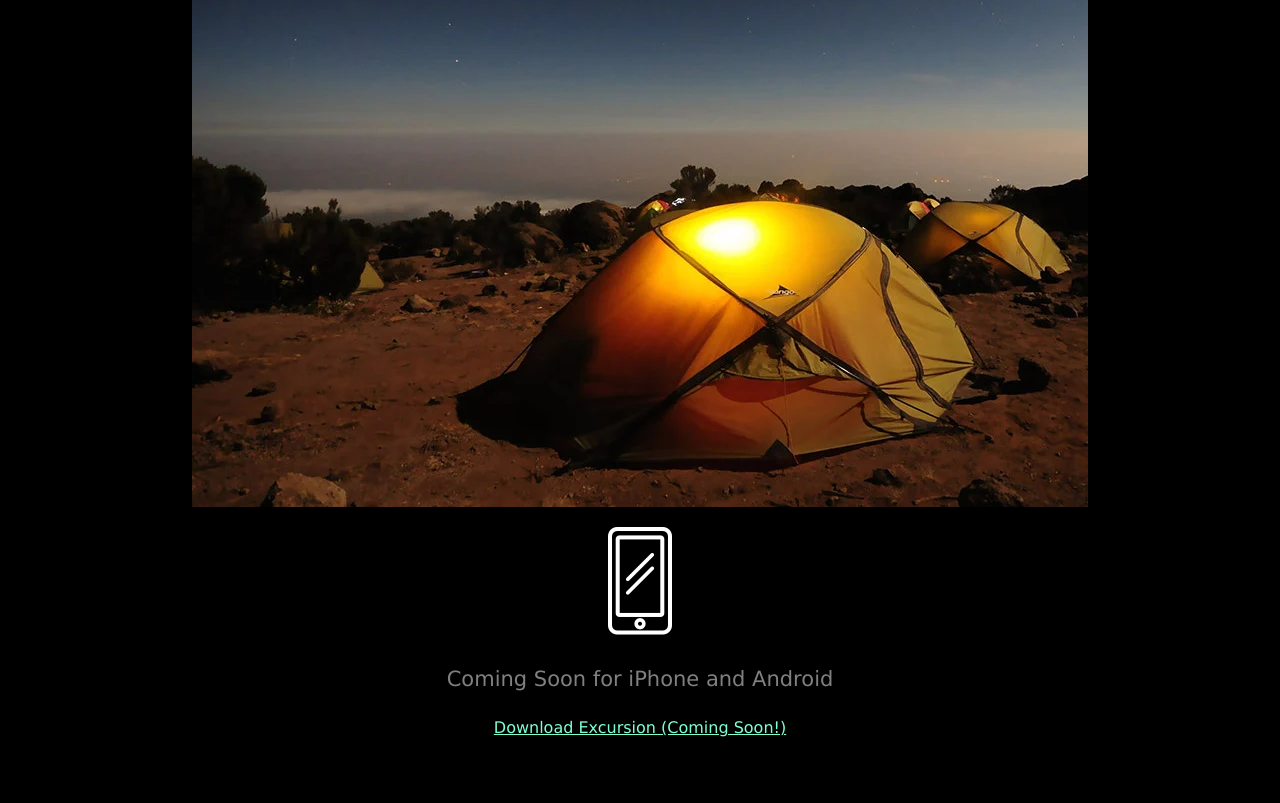
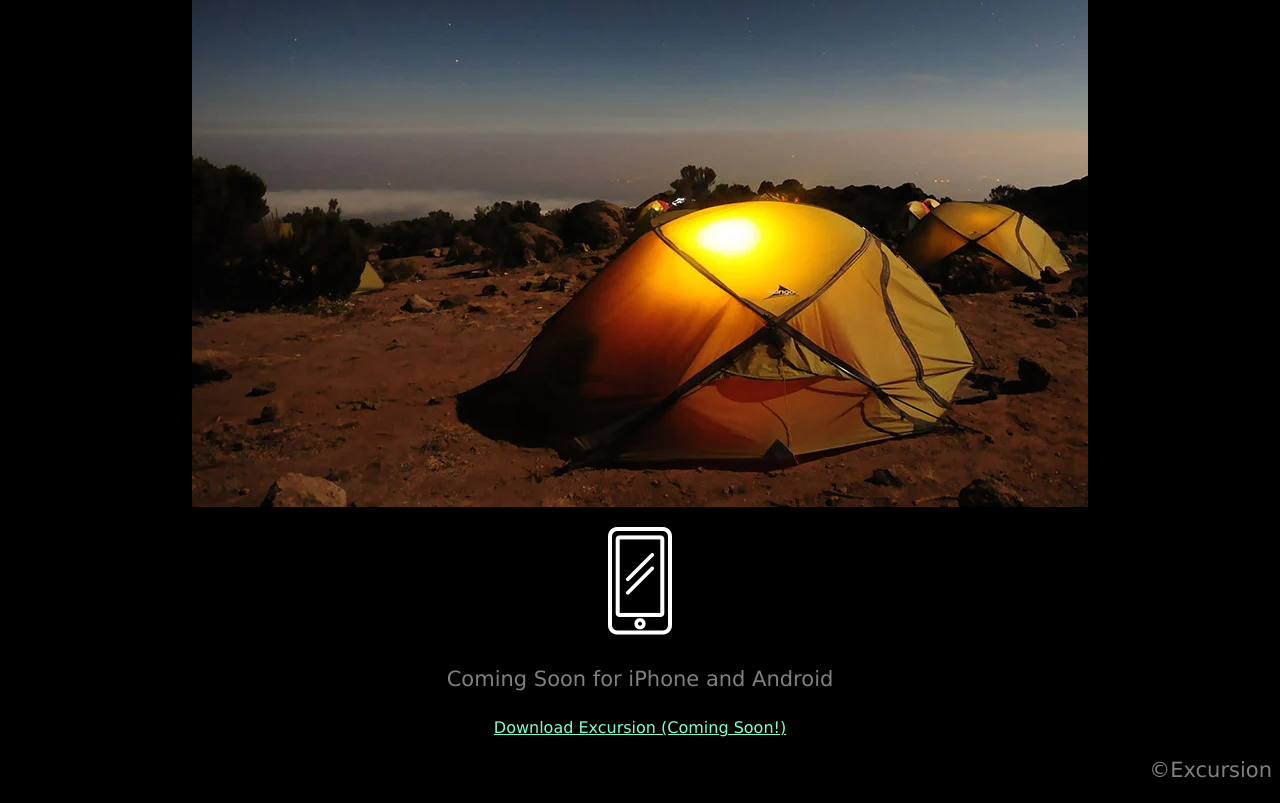
Before and after one commit to GiaQnn/Excursion, a plain HTML site: page index.html in a window 1280 px wide. Shown: the part 505-1308 px from the top of the page. Before the commit the page ends 1258 px from the top, so only its background shows below. Drawn offline with Linux system fonts and the light colour scheme.

Commit message:
Added footer_copyright.

```diff
--- a/index.html
+++ b/index.html
@@ -21,5 +21,6 @@
     <p><img src="resources/images/phone.png" alt="phone" class="phone"></p>
     <h4 class="sub_header">Coming Soon for iPhone and Android</h4>
     <p><a href="#" class="download_link">Download Excursion (Coming Soon!)</a></p>
+    <p class="footer_copyright">&copy;Excursion</p>
 </body>
 </html>
--- a/resources/css/style.css
+++ b/resources/css/style.css
@@ -25,4 +25,9 @@ body{
     color: aquamarine;
     font-size: 16px;
 }
-/*  */
+/* Footer */
+.footer_copyright{
+    color: grey;
+    text-align: right;
+    font-size: 21px;
+}
```
